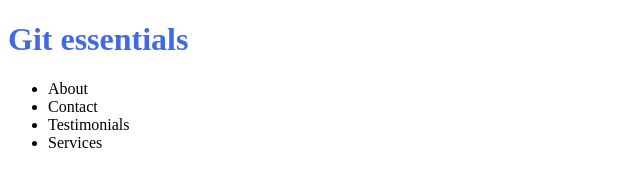
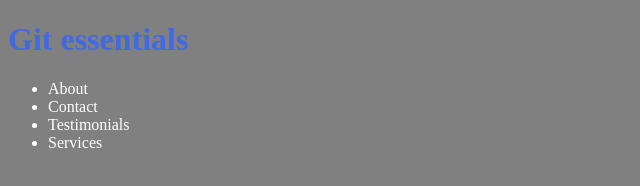
Before and after one commit to tonyPin/git1, a plain HTML site: page index.html in a window 1280 px wide. Shown: the whole page, without its empty margins (0-640 px from the left). Drawn offline with Linux system fonts and the light colour scheme.

Commit message:
added css file

```diff
--- a/index.html
+++ b/index.html
@@ -5,6 +5,7 @@
     <meta http-equiv="X-UA-Compatible" content="IE=edge" />
     <meta name="viewport" content="width=device-width, initial-scale=1.0" />
     <title>Git-Skills</title>
+    <link rel="stylesheet" href="style.css" />
   </head>
   <body>
     <h1 style="color: royalblue">Git essentials</h1>
--- /dev/null
+++ b/style.css
@@ -0,0 +1,4 @@
+body{
+    background-color: grey;
+    color: white;
+}
```
